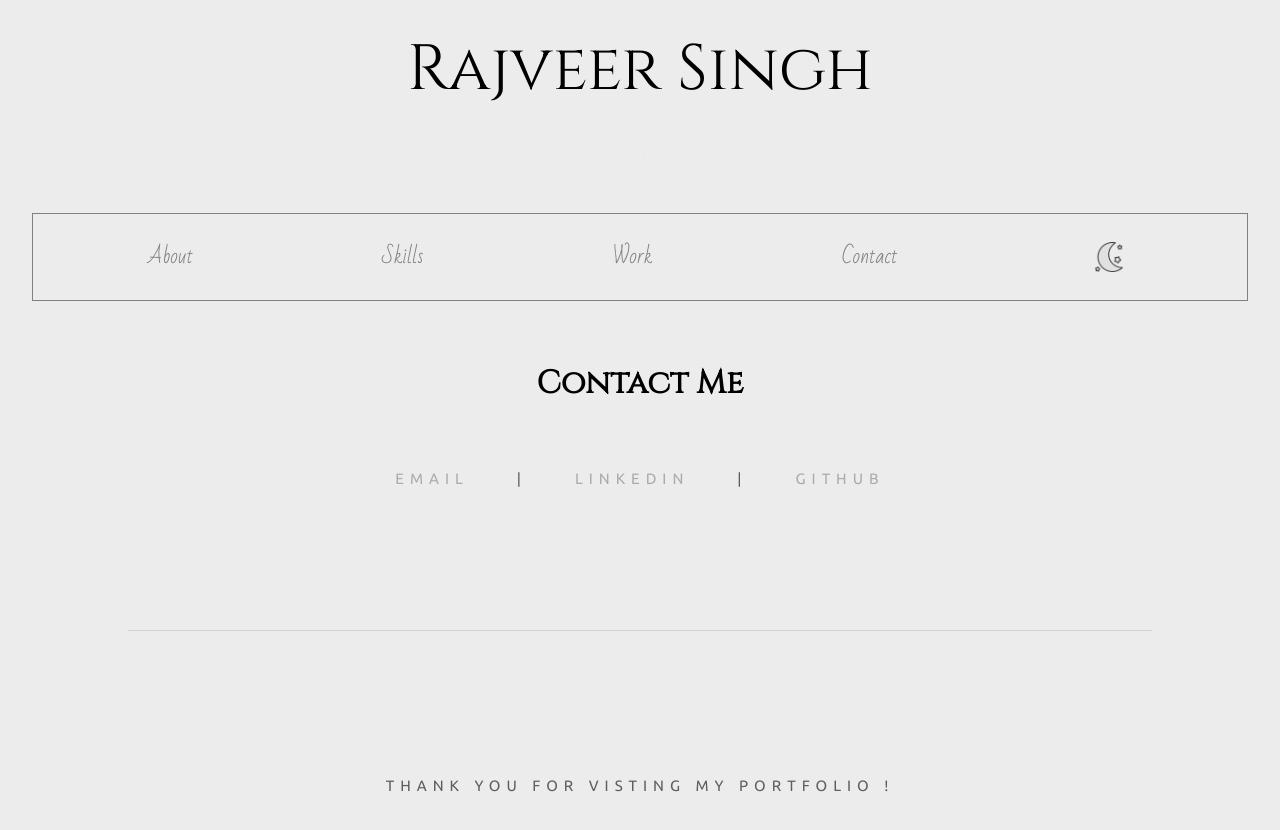
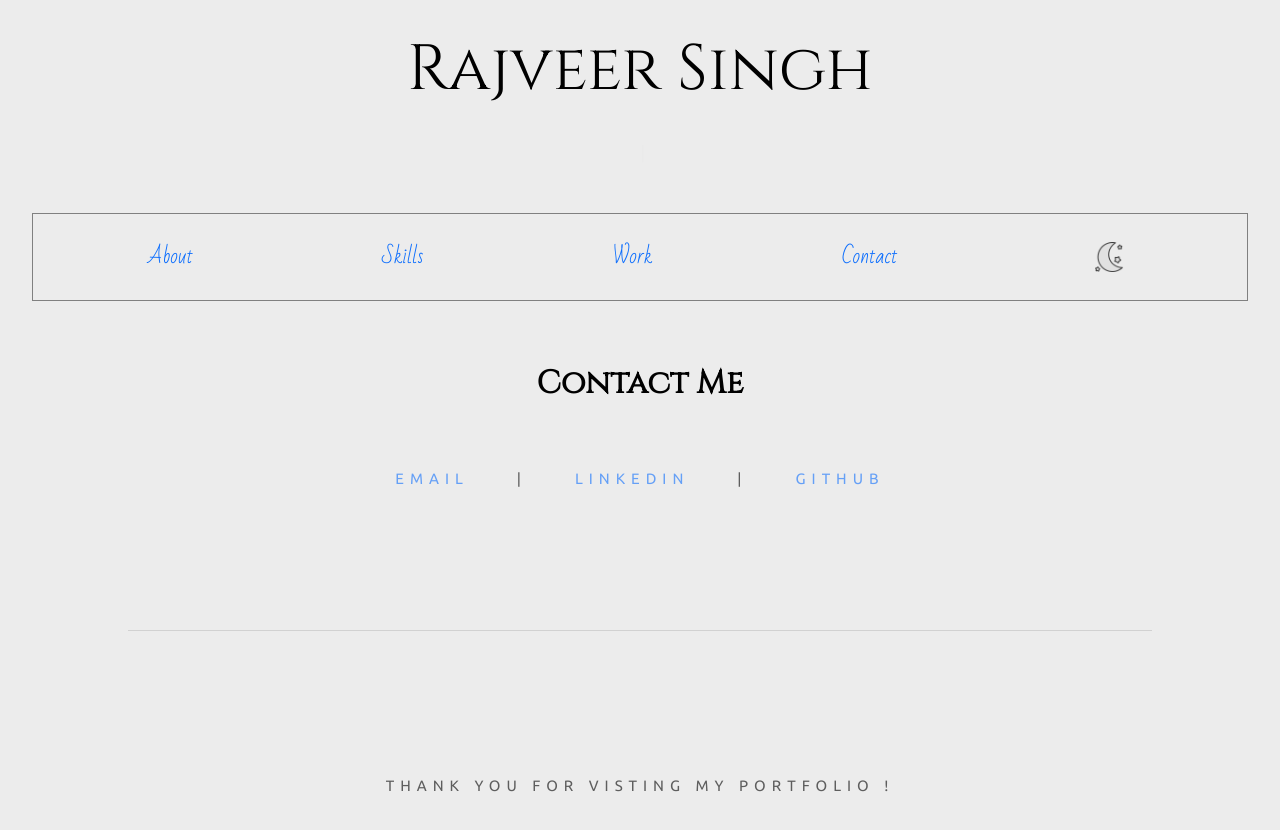
Before and after one commit to rajveer-s/react-portfolio, a React (Create React App) app: page /contact in a window 1280 px wide. Shown: the top 830 px of the page. Built offline with nearby package versions, Linux system fonts and the light colour scheme.

Commit message:
removed icons tag from cpontact page

```diff
--- a/src/App.css
+++ b/src/App.css
@@ -66,7 +66,6 @@ h5 {
 
 #navbar ul a {
   text-decoration: none;
-  color: grey;
   font-family: "Bad Script", "cursive";
 }
 
@@ -179,7 +178,6 @@ h5 {
 }
 
 #contact a {
-  color: grey;
   padding: 0 3rem;
   text-decoration: none;
 }
--- a/src/components/navbar/Navbar.jsx
+++ b/src/components/navbar/Navbar.jsx
@@ -1,7 +1,6 @@
 import React from 'react'
 import DarkMode from '../darkmode/Darkmode'
 import HeaderEffect from '../typewriting/Typerwriting'
-import { GiHamburgerMenu } from 'react-icons/gi'
 
 const Navbar = () => {
   return (
```
Also changed, not shown: src/pages/contact/Contact.jsx (indentation only).
